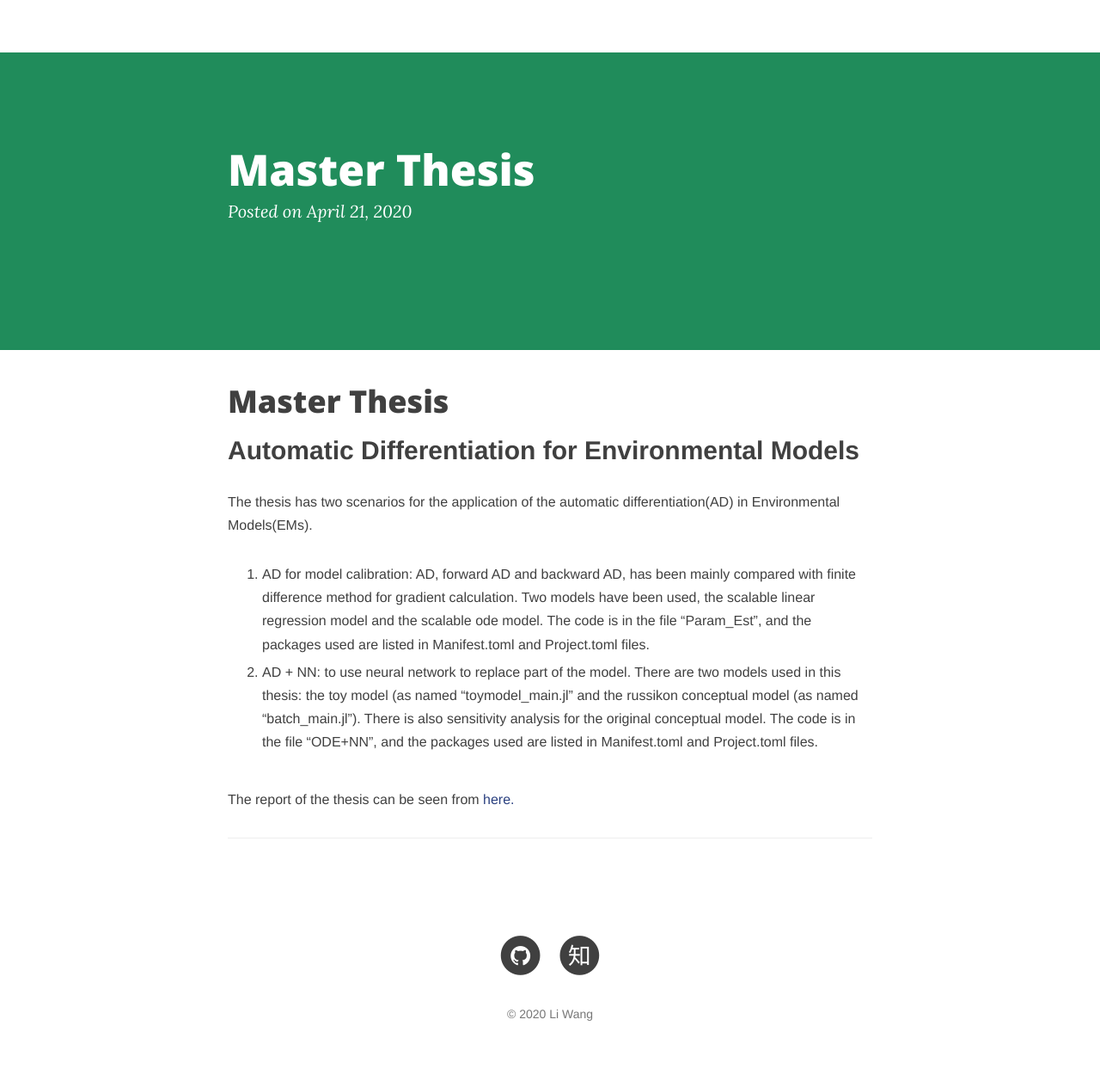
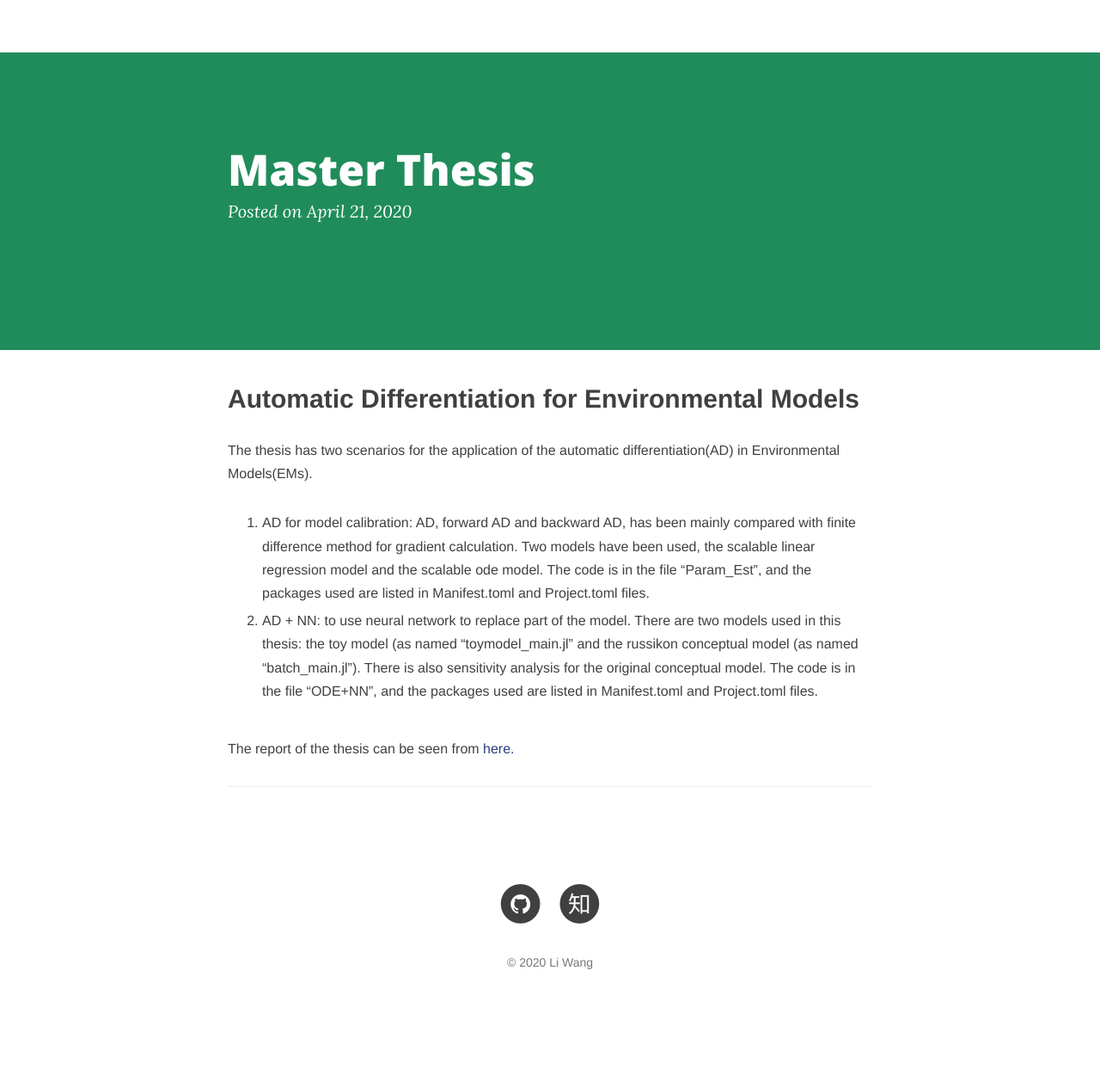
Before and after one commit to LiWang1/blog, a Jekyll site: the page built from _posts/2020-04-21-master-thesis.md, in a window 1280 px wide. Shown: the whole page at 86% size. Built offline with Jekyll 4.4.1, drawn with Linux system fonts in a browser that asks for light colours; nearby versions of some CDN libraries; comment, search, counter and statistics services are not loaded; after the commit the page ends 1197 px from its top, so only the background shows below that.

Commit message:
Update 2020-04-21-master-thesis.md

```diff
--- a/_posts/2020-04-21-master-thesis.md
+++ b/_posts/2020-04-21-master-thesis.md
@@ -1,4 +1,3 @@
-# Master Thesis
 ## Automatic Differentiation for Environmental Models
 
 The thesis has two scenarios for the application of the automatic differentiation(AD) in Environmental Models(EMs).
```
